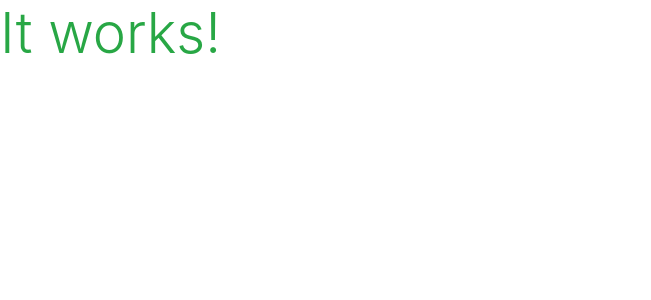
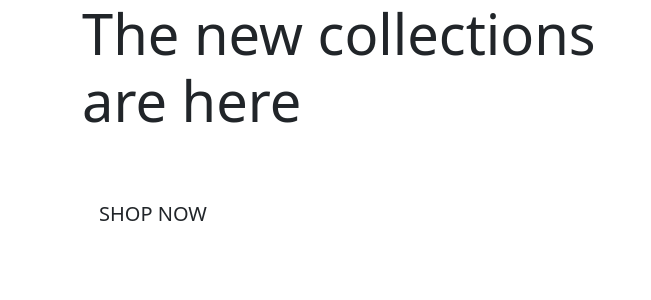
Before and after one commit to JonathanDelaney/treehouse, a Django app: page / in a window 1280 px wide. Shown: the top 300 px of the page, without its empty margins (0-651 px from the left). Run offline with Django 3.2, Linux system fonts and the light colour scheme; some libraries are stand-ins or nearby versions.

Commit message:
add homepage content

```diff
--- a/home/templates/home/index.html
+++ b/home/templates/home/index.html
@@ -1,6 +1,27 @@
 {% extends "base.html" %}
 {% load static %}
 
+{% block page_header %}
+    <div class="container header-container">
+        <div class="row">
+            <div class="col"></div>
+        </div>
+    </div>
+{% endblock %}
+
 {% block content %}
-<h1 class="display-4 text-success">It works!</h1>
+    <div class="container h-100">
+        <div class="row h-100">
+            <div class="col-7 col-md-6 my-auto">
+                <h1 class="display-4 logo-font text-black">
+                    The new collections are here
+                </h1>
+                <div class="my-5">
+                    <h4>
+                        <a href="" class="shop-now-button btn btn-lg rounded-0 text-uppercase py-3">Shop Now</a>
+                    </h4>
+                </div>
+            </div>
+        </div>
+    </div>
 {% endblock %}
--- a/templates/base.html
+++ b/templates/base.html
@@ -11,7 +11,7 @@
     {% endblock %}
 
     {% block corecss %}
-    <link rel="stylesheet" href="https://stackpath.bootstrapcdn.com/bootstrap/4.4.1/css/bootstrap.min.css" integrity="sha384-Vkoo8x4CGsO3+Hhxv8T/Q5PaXtkKtu6ug5TOeNV6gBiFeWPGFN9MuhOf23Q9Ifjh" crossorigin="anonymous">
+    <link href="https://cdn.jsdelivr.net/npm/bootstrap@5.0.2/dist/css/bootstrap.min.css" rel="stylesheet" integrity="sha384-EVSTQN3/azprG1Anm3QDgpJLIm9Nao0Yz1ztcQTwFspd3yD65VohhpuuCOmLASjC" crossorigin="anonymous">
     {% endblock %}
 
     {% block extra_css %}
```
